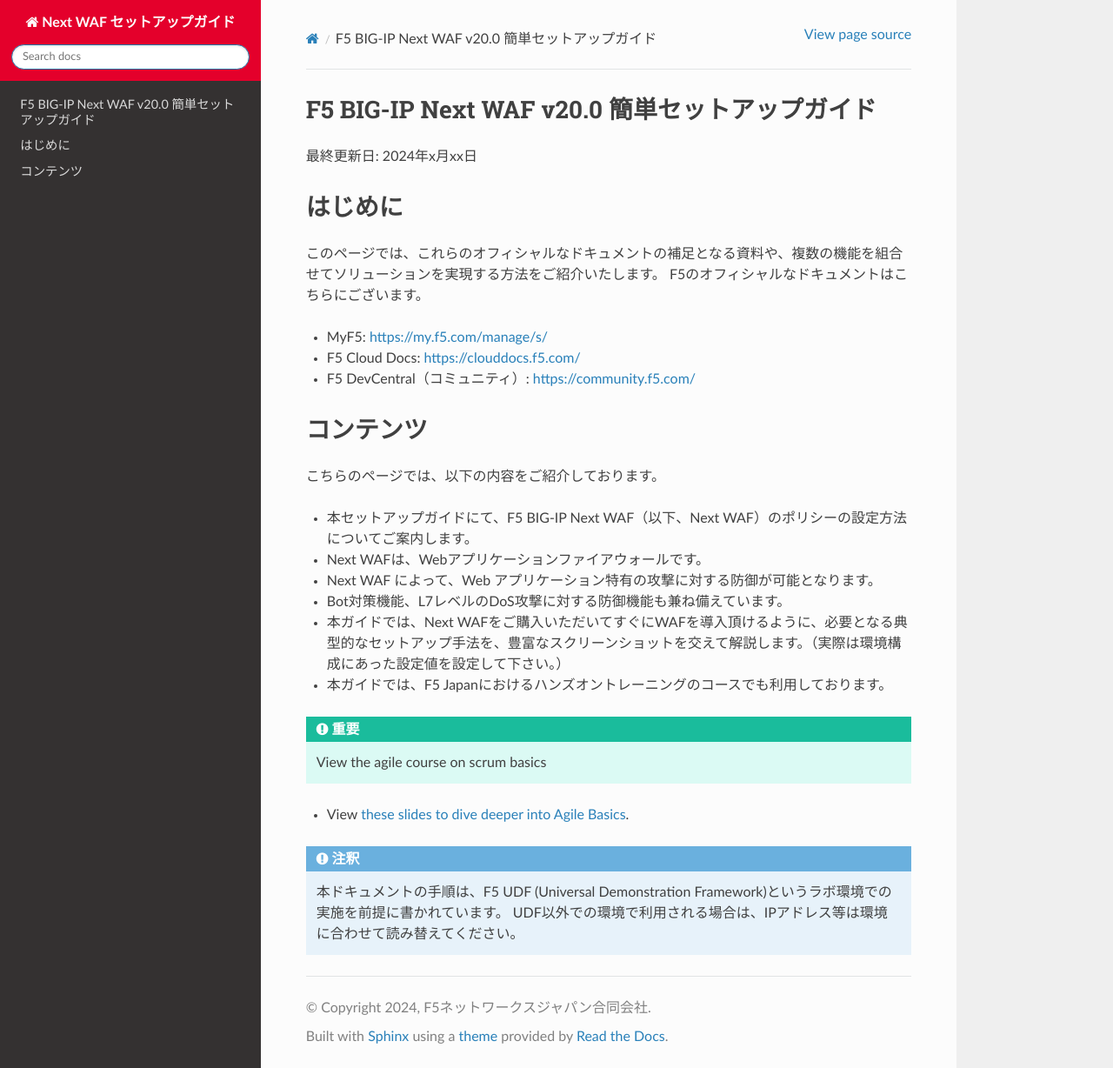
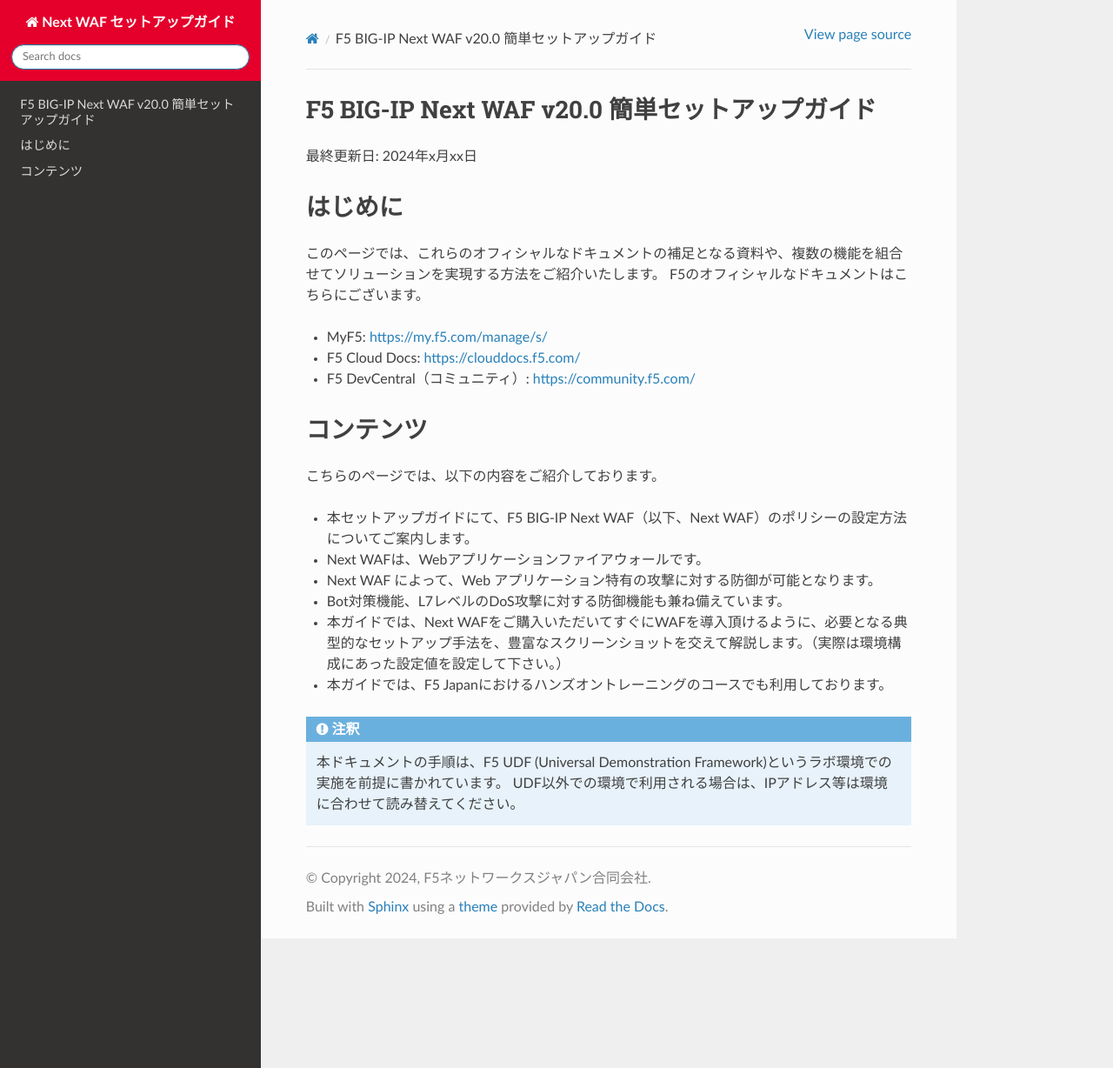
Before and after one commit to BeF5/f5j-easy-setup-next-waf, a Sphinx documentation site: the page built from docs/index.rst, in a window 1280 px wide and 1228 px high. Shown: the whole window at 87% size. Built offline with Sphinx 7.4.7 and the Read the Docs theme 2.0.0, drawn with Linux system fonts in a browser that asks for light colours.

Commit message:
Update index.rst

```diff
--- a/docs/index.rst
+++ b/docs/index.rst
@@ -30,12 +30,6 @@
 
 
 
-
-.. important:: View the agile course on scrum basics
-
-- View `these slides to dive deeper into Agile Basics <_static/sample.pdf>`_.
-
-
 .. note::
    本ドキュメントの手順は、F5 UDF (Universal Demonstration Framework)というラボ環境での実施を前提に書かれています。
    UDF以外での環境で利用される場合は、IPアドレス等は環境に合わせて読み替えてください。
```
